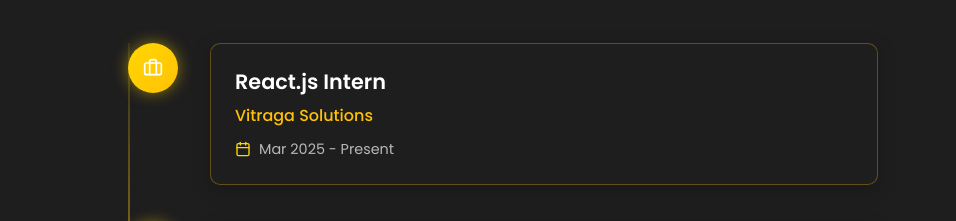
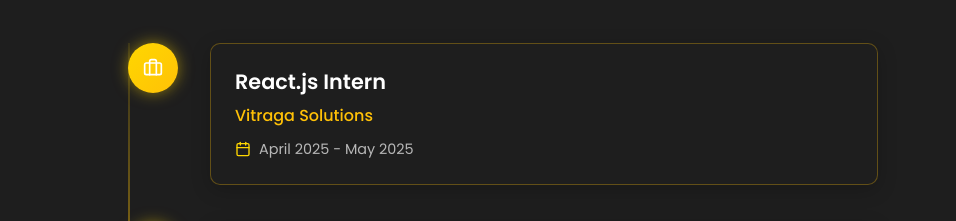
Before and after one commit to KUSHAGRA-AGRAWAL-0717/New-Portfolio, a React (Create React App) app: page / in a window 1280 px wide. Shown: the part 1580-1801 px from the top of the page, without its empty margins (162-1118 px from the left). Built offline with nearby package versions, Linux system fonts and the light colour scheme; a web font is replaced by a local one.

Commit message:
Career updates

```diff
--- a/src/components/Contact/contact.jsx
+++ b/src/components/Contact/contact.jsx
@@ -37,7 +37,7 @@
     [info3, "https://leetcode.com/u/Kushagra_0717/", "LeetCode"],
     [
       info4,
-      "https://drive.google.com/file/d/16M57v69FWeClsZ4TgkH9ggvzrtO55pvQ/view?usp=sharing",
+      "https://drive.google.com/file/d/1C351P-APz38JrgSE8i3UsXN9QxNV0CQb/view?usp=sharing",
       "Resume",
     ],
     [info5, "https://www.instagram.com/kush_agr07/", "Instagram"],
--- a/src/components/Experience/Experience.jsx
+++ b/src/components/Experience/Experience.jsx
@@ -7,7 +7,7 @@
     {
       role: 'React.js Intern',
       company: 'Vitraga Solutions',
-      duration: 'Mar 2025 - Present',
+      duration: 'April 2025 - May 2025',
       type: 'work',
     },
     {
```
